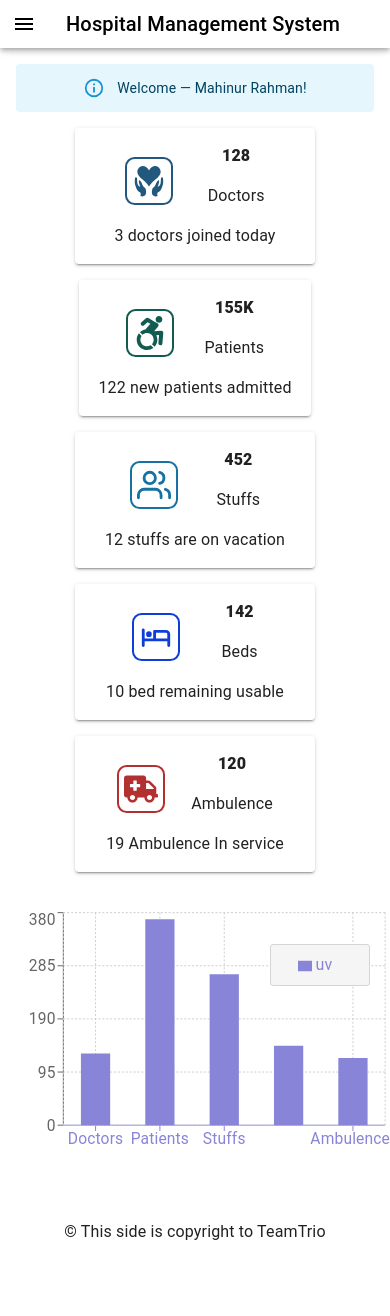
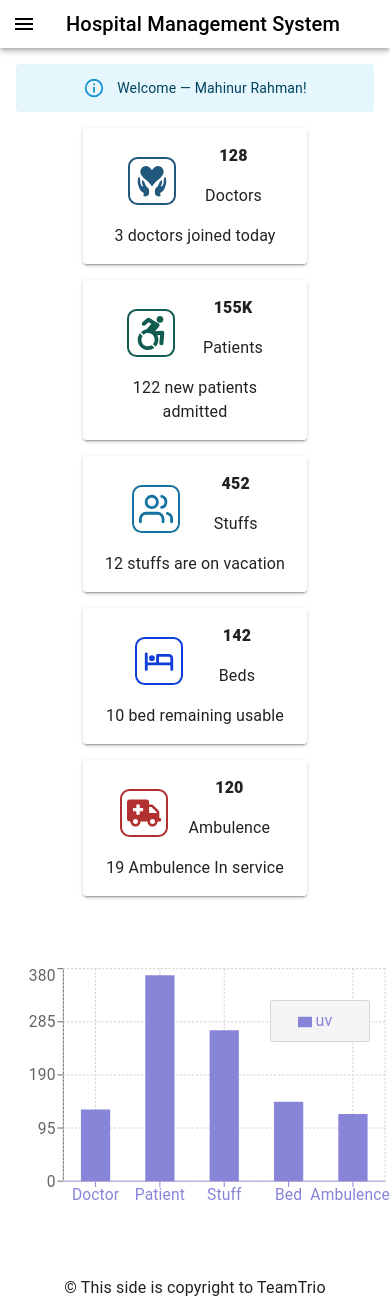
Before and after one commit to srihernogo/practice-react-hospital, a React (Create React App) app: page / in a window 390 px wide. Before the commit the page ends 1260 px from the top, so only its background shows below. Built offline with nearby package versions, Linux system fonts and the light colour scheme.

Commit message:
Changed view of dashboard, responsiveness working properly

```diff
--- a/src/Pages/Home/Banner/Banner.js
+++ b/src/Pages/Home/Banner/Banner.js
@@ -12,13 +12,20 @@ const Banner = () => {
       <Box
         sx={{
           display: 'flex',
-          justifyContent: 'center',
+          justifyContent: {
+            xs: 'center',
+            sm: 'center',
+            md: 'space-between',
+            lg: 'space-between',
+            xl: 'space-between',
+          },
           alignItems: 'center',
-          gap: '1rem',
+          gap: '1rem 0',
           flexWrap: 'wrap',
+          width: '100%',
         }}
       >
-        <Paper elevation={2} sx={{ padding: '1rem', width: '15rem' }}>
+        <Paper elevation={2} sx={{ padding: '1rem', width: '14rem' }}>
           <Box
             sx={{
               display: 'flex',
@@ -44,7 +51,7 @@ const Banner = () => {
           </Box>
           <Typography>3 doctors joined today</Typography>
         </Paper>
-        <Paper elevation={2} sx={{ padding: '1rem', width: '14.5rem' }}>
+        <Paper elevation={2} sx={{ padding: '1rem', width: '14rem' }}>
           <Box
             sx={{
               display: 'flex',
@@ -70,7 +77,7 @@ const Banner = () => {
           </Box>
           <Typography>122 new patients admitted</Typography>
         </Paper>
-        <Paper elevation={2} sx={{ padding: '1rem', width: '15rem' }}>
+        <Paper elevation={2} sx={{ padding: '1rem', width: '14rem' }}>
           <Box
             sx={{
               display: 'flex',
@@ -97,7 +104,7 @@ const Banner = () => {
           <Typography>12 stuffs are on vacation</Typography>
         </Paper>
 
-        <Paper elevation={2} sx={{ padding: '1rem', width: '15rem' }}>
+        <Paper elevation={2} sx={{ padding: '1rem', width: '14rem' }}>
           <Box
             sx={{
               display: 'flex',
@@ -123,7 +130,7 @@ const Banner = () => {
           </Box>
           <Typography>10 bed remaining usable</Typography>
         </Paper>
-        <Paper elevation={2} sx={{ padding: '1rem', width: '15rem' }}>
+        <Paper elevation={2} sx={{ padding: '1rem', width: '14rem' }}>
           <Box
             sx={{
               display: 'flex',
--- a/src/Pages/Home/DetailsChart/DetailsChart.js
+++ b/src/Pages/Home/DetailsChart/DetailsChart.js
@@ -11,20 +11,22 @@ import {
 
 const DetailsChart = () => {
   const data = [
-    { name: 'Doctors', uv: 128, pv: 2400, amt: 2400 },
-    { name: 'Patients', uv: 368, pv: 2400, amt: 2400 },
-    { name: 'Stuffs', uv: 270, pv: 2400, amt: 2400 },
-    { name: 'Beds', uv: 142, pv: 2400, amt: 2400 },
+    { name: 'Doctor', uv: 128, pv: 2400, amt: 2400 },
+    { name: 'Patient', uv: 368, pv: 2400, amt: 2400 },
+    { name: 'Stuff', uv: 270, pv: 2400, amt: 2400 },
+    { name: 'Bed', uv: 142, pv: 2400, amt: 2400 },
     { name: 'Ambulence', uv: 120, pv: 2400, amt: 2400 },
   ];
   return (
     <div
       style={{
         display: 'flex',
-        justifyContent: 'center',
+        justifyContent: 'flex-start',
         flexWrap: 'wrap',
         alignItems: 'center',
         marginTop: '2rem',
+        paddingTop: '2rem',
+        backgroundColor: '#fff',
       }}
     >
       <BarChart width={400} height={300} data={data}>
--- a/src/Pages/Patients/Patients.js
+++ b/src/Pages/Patients/Patients.js
@@ -63,7 +63,7 @@ export default function Patients() {
       >
         <TableHead>
           <TableRow>
-            <StyledTableCell align="right">Patients Name </StyledTableCell>
+            <StyledTableCell align="center">Patients Name </StyledTableCell>
             <StyledTableCell align="center">Doctors Name</StyledTableCell>
             <StyledTableCell align="center">Contact</StyledTableCell>
             <StyledTableCell align="center">Date&nbsp;</StyledTableCell>
@@ -73,7 +73,7 @@ export default function Patients() {
         <TableBody>
           {rows.map((row) => (
             <StyledTableRow key={row.name}>
-              <StyledTableCell align="right" component="th" scope="row">
+              <StyledTableCell align="center" component="th" scope="row">
                 {row.name}
               </StyledTableCell>
               <StyledTableCell align="center">{row.calories}</StyledTableCell>
```
Also changed, not shown: src/Pages/Dashboard/Dashboard.js (+6 -3 lines).
